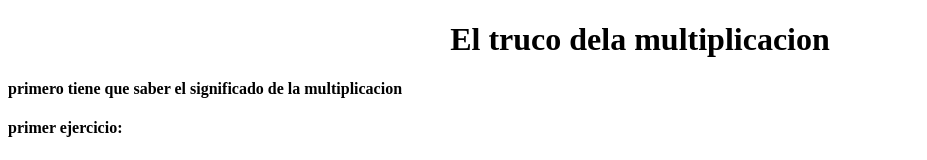
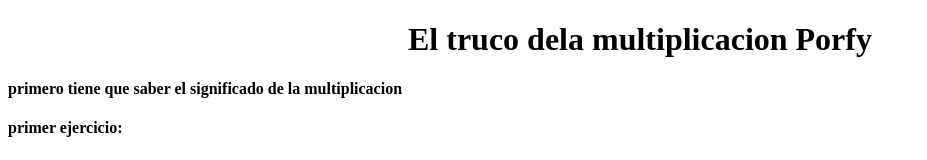
Before and after one commit to OliverR7/proyweb1, a plain HTML site: page index.html in a window 1280 px wide. Shown: the top 160 px of the page, without its empty margins (0-927 px from the left). Drawn offline with Linux system fonts and the light colour scheme.

Commit message:
adicono porfy

```diff
--- a/index.html
+++ b/index.html
@@ -3,11 +3,11 @@
 <head>
     <meta charset="UTF-8">
     <meta name="viewport" content="width=device-width, initial-scale=1.0">
-    <title>el truco de la tabla de multiplicacion</title>
+    <title>Truco multiplicacion</title>
 </head>
 <body>
     <center>
-    <h1>El truco dela multiplicacion</h1>
+    <h1>El truco dela multiplicacion Porfy</h1>
     </center>
     <h4>primero tiene que saber el significado de la multiplicacion</h4>
     <h4>primer ejercicio:</h4>
```
